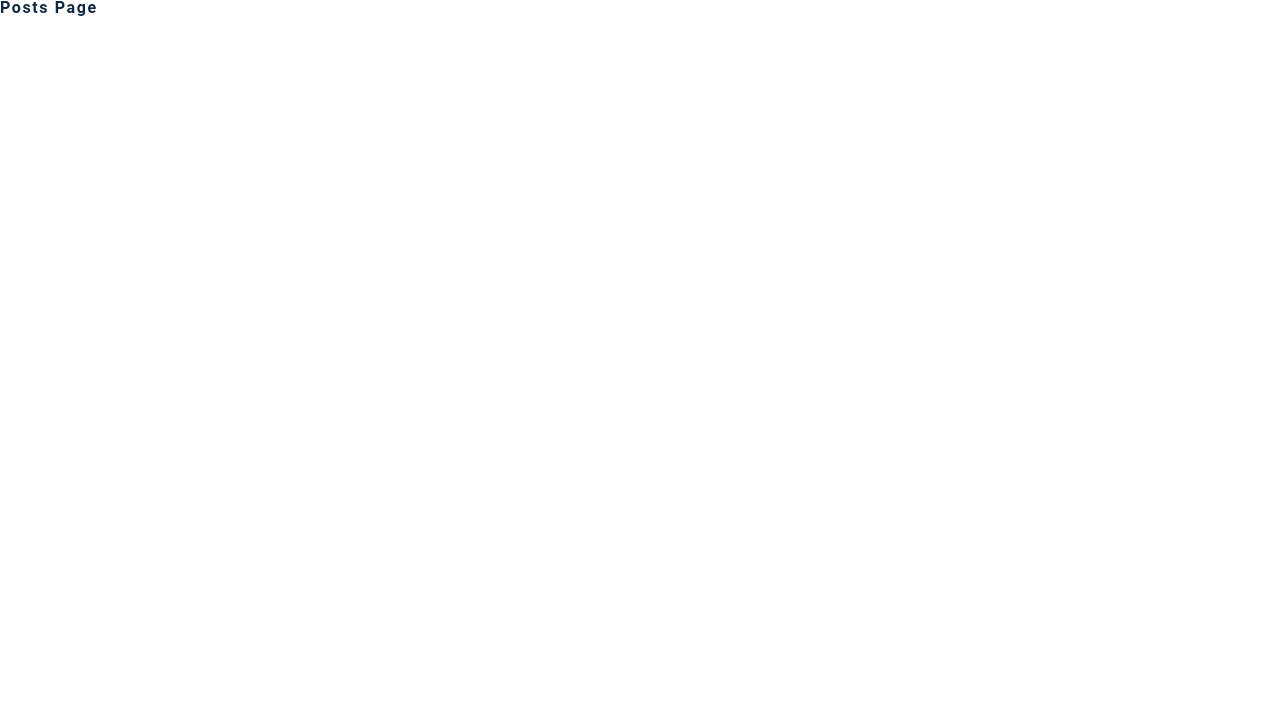
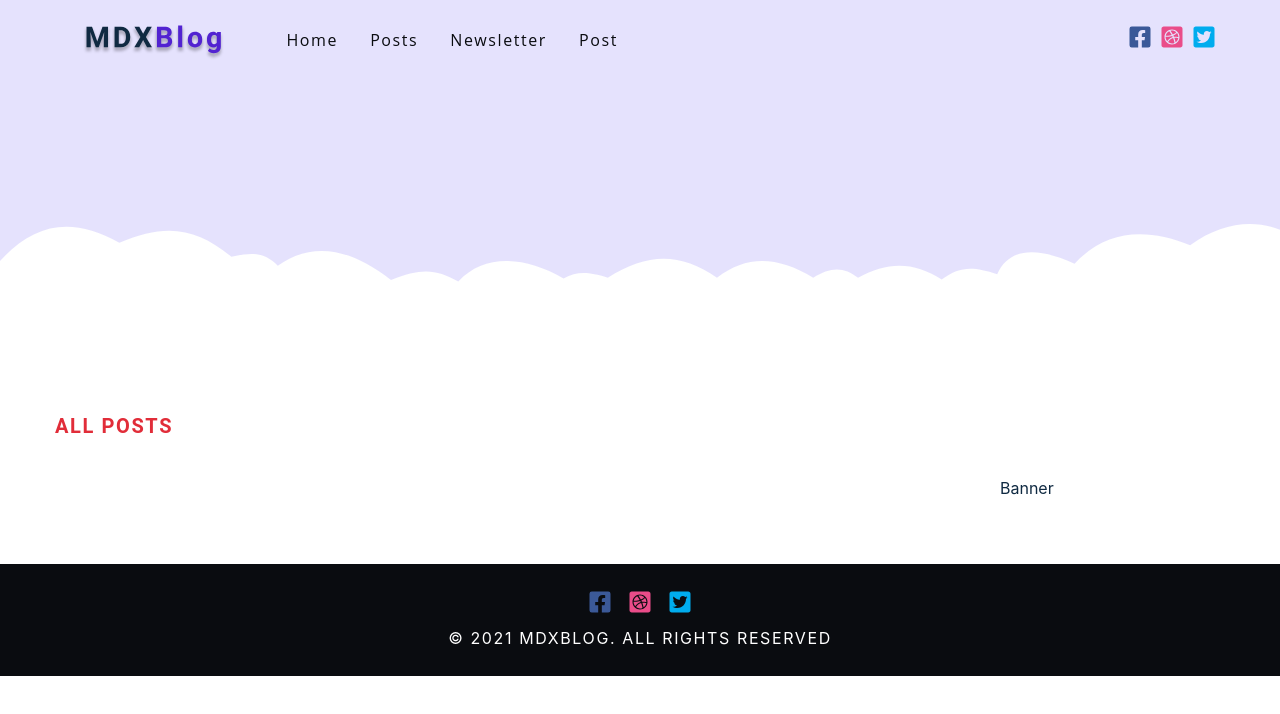
Before and after one commit to scudella/gatsby-training, a Gatsby site in the folder mdx-blog/: page /posts in a window 1280 px wide. Built offline with nearby package versions, Linux system fonts and the light colour scheme; Gatsby itself is replaced by a stand-in of ours.

Commit message:
posts page

```diff
--- a/mdx-blog/src/pages/posts.js
+++ b/mdx-blog/src/pages/posts.js
@@ -3,10 +3,41 @@ import Layout from '../components/Layout'
 import Hero from '../components/Hero'
 import { graphql } from 'gatsby'
 import Posts from '../components/Posts'
-const PostsPage = () => {
-return <h4>posts page</h4>
+const PostsPage = ({ data }) => {
+  const {
+    allMdx: { nodes: posts },
+  } = data
+  console.log(posts)
+  return (
+    <Layout>
+      <Hero />
+      <Posts posts={posts} title="all posts" />
+    </Layout>
+  )
 }
 
-
+export const query = graphql`
+  {
+    allMdx(sort: { fields: frontmatter___date, order: DESC }) {
+      nodes {
+        id
+        excerpt
+        frontmatter {
+          slug
+          date(formatString: "MMMM, Do YYYY")
+          author
+          category
+          readTime
+          image {
+            childImageSharp {
+              gatsbyImageData
+            }
+          }
+          title
+        }
+      }
+    }
+  }
+`
 
 export default PostsPage
```
